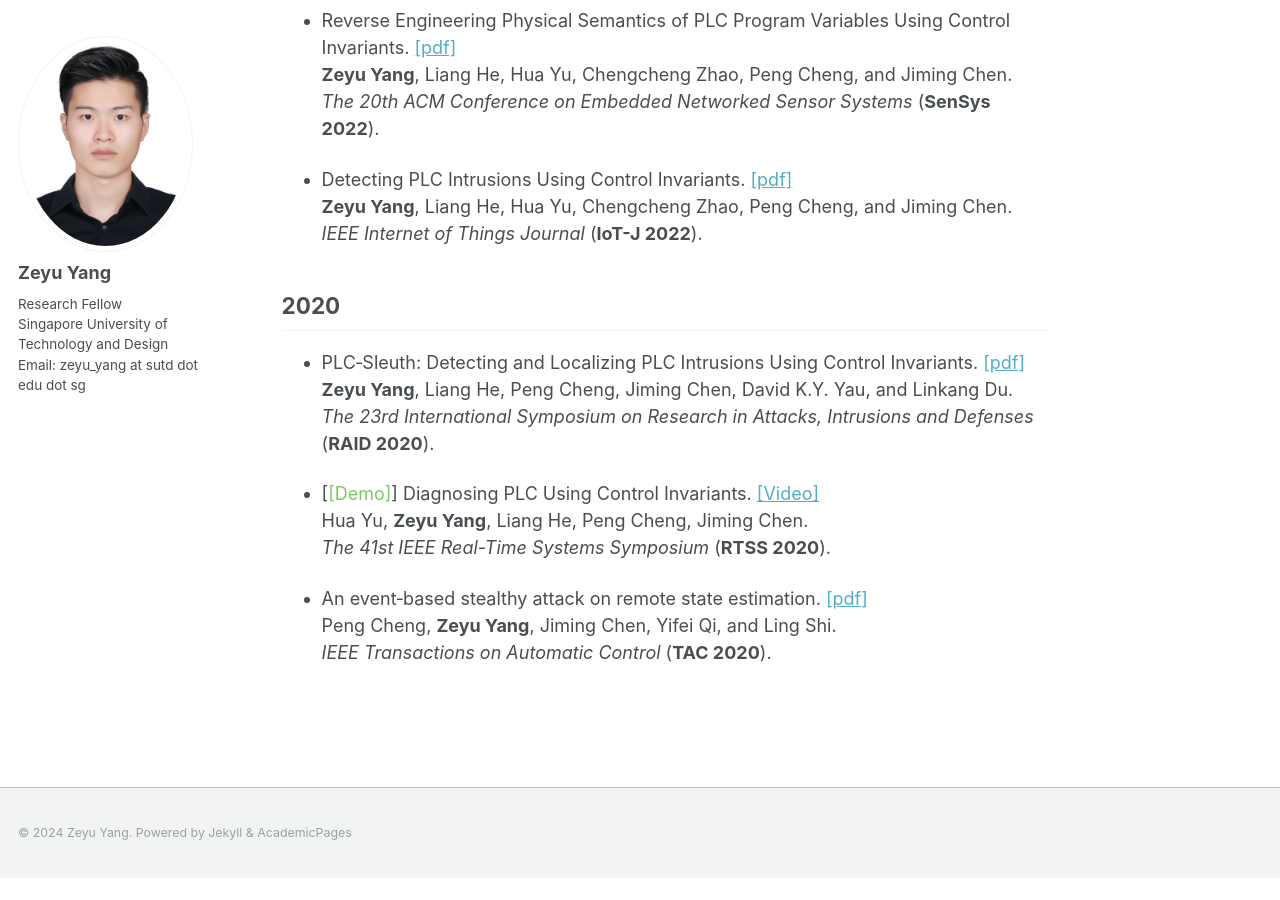
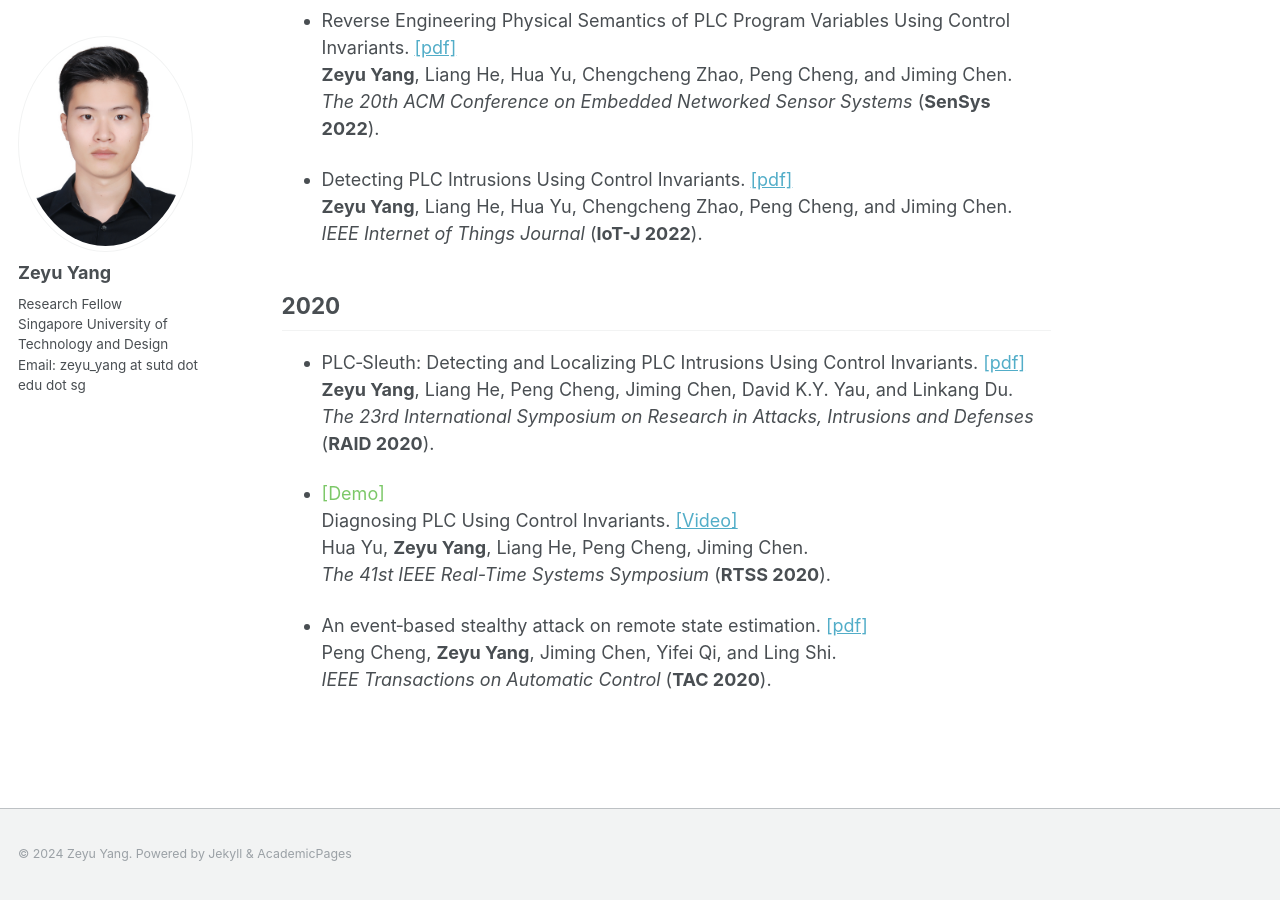
Before and after one commit to zeyuid/zeyuid.github.io, a Jekyll site: the page built from _pages/publications.md, in a window 1280 px wide and 900 px high, scrolled down 834 px. Built offline with Jekyll 4.4.1, drawn with Linux system fonts in a browser that asks for light colours; before the commit the page ends 1712 px from its top, so only the background shows below that.

Commit message:
add file

```diff
--- a/_pages/publications.md
+++ b/_pages/publications.md
@@ -57,7 +57,7 @@ Jie Meng, **Zeyu Yang**, Zhenyong Zhang, Yangyang Geng, Ruilong Deng, Peng Cheng
 <br>
 <i>The 23rd International Symposium on Research in Attacks, Intrusions and Defenses</i> (**RAID 2020**).
 
-* [<font color="#7cc868">[Demo]</font>] Diagnosing PLC Using Control Invariants.
+* <font color="#7cc868">[Demo]</font> Diagnosing PLC Using Control Invariants.
 [[Video]](https://www.youtube.com/watch?v=2ZVj5IUiN_k)
 <br>
 Hua Yu, **Zeyu Yang**, Liang He, Peng Cheng, Jiming Chen.
```
